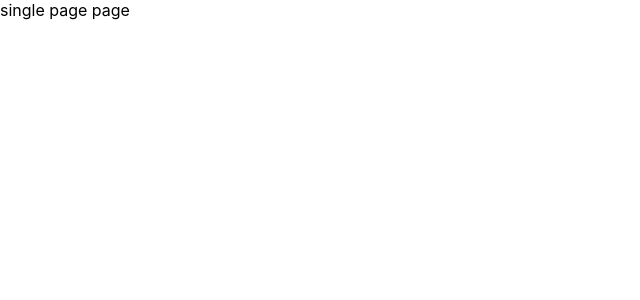
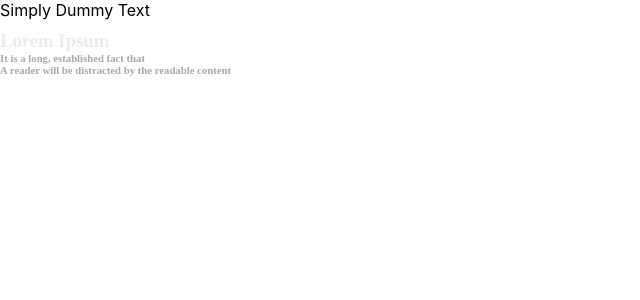
Before and after one commit to berkaycona/react-project-cave, a React (Create React App) app in the folder search-info/searchinfo/: page /myitem/1 in a window 1280 px wide. Shown: the top 300 px of the page, without its empty margins (0-640 px from the left). Built offline with nearby package versions, Linux system fonts and the light colour scheme; a web font is replaced by a local one.

Commit message:
done except ui

```diff
--- a/search-info/searchinfo/src/App.js
+++ b/search-info/searchinfo/src/App.js
@@ -11,7 +11,7 @@ import "./App.css";
 
 import Home from "./pages/Home";
 import Error from "./pages/Error";
-import { SinglePage } from "./pages/SinglePage";
+import SinglePage from "./pages/SinglePage";
 
 function App() {
   return (
@@ -21,7 +21,7 @@ function App() {
           {/* Navigate to line'ına gerek olmayadabilir sanırım */}
           <Route path="/Home" element={<Navigate to="/Home" />} />
           <Route path="/" element={<Home />} />
-          <Route path="/myitem/:id" element={<SinglePage />} />
+          <Route path="/myitem/:myyid" element={<SinglePage />} />
           <Route path="*" element={<Error />} />
         </Routes>
       </div>
--- a/search-info/searchinfo/src/pages/Home.js
+++ b/search-info/searchinfo/src/pages/Home.js
@@ -1,7 +1,7 @@
 import React, { useState } from "react";
 import Data from "../data.json";
 import yt from "../icons/youtubeLogo.png";
-import meineitem from "../icons/meineitem.png";
+import detailspagelogo from "../icons/meineitem.png";
 import { Link } from "react-router-dom";
 
 function Home({ title, Artist, Snippet1, Snippet2, myLink }) {
@@ -27,6 +27,7 @@ function Home({ title, Artist, Snippet1, Snippet2, myLink }) {
           )
             return val;
         }).map((val) => {
+          var v = val.id;
           return (
             <div className="data" key={val.id}>
               <img src={val.image} alt="" />
@@ -42,8 +43,8 @@ function Home({ title, Artist, Snippet1, Snippet2, myLink }) {
                 {/* Youtube Logo End*/}
 
                 {/* Single Page Start*/}
-                <Link to={"/myitem/${val.id}"}>
-                  <img id="ytlogo" src={meineitem} alt="" />
+                <Link to={`/myitem/${v}`}>
+                  <img id="ytlogo" src={detailspagelogo} alt="" />
                 </Link>
                 {/* Single Page End*/}
               </div>
--- a/search-info/searchinfo/src/pages/SinglePage.js
+++ b/search-info/searchinfo/src/pages/SinglePage.js
@@ -1,9 +1,23 @@
-import React from "react";
+import React, { useState } from "react";
 import { useParams, Link } from "react-router-dom";
 import Data from "../data.json";
 
-export const SinglePage = () => {
-  return <div>single page page</div>;
+const SinglePage = () => {
+  const { myyid } = useParams();
+  const [mydata, setmyData] = useState(
+    Data.find((mydata) => mydata.myyid === myyid)
+  );
+  const [searchTerm, setSearchTerm] = useState("");
+
+  const myyitem = Data[myyid - 1];
+  return (
+    <div>
+      <p>{myyitem.Artist}</p>
+      <h3>{myyitem.title}</h3>
+      <h6>{myyitem.Snippet1}</h6>
+      <h6>{myyitem.Snippet2}</h6>
+    </div>
+  );
 };
 
 export default SinglePage;
```
Also changed, not shown: 1 other file (tests, documents, lock files or other folders).
